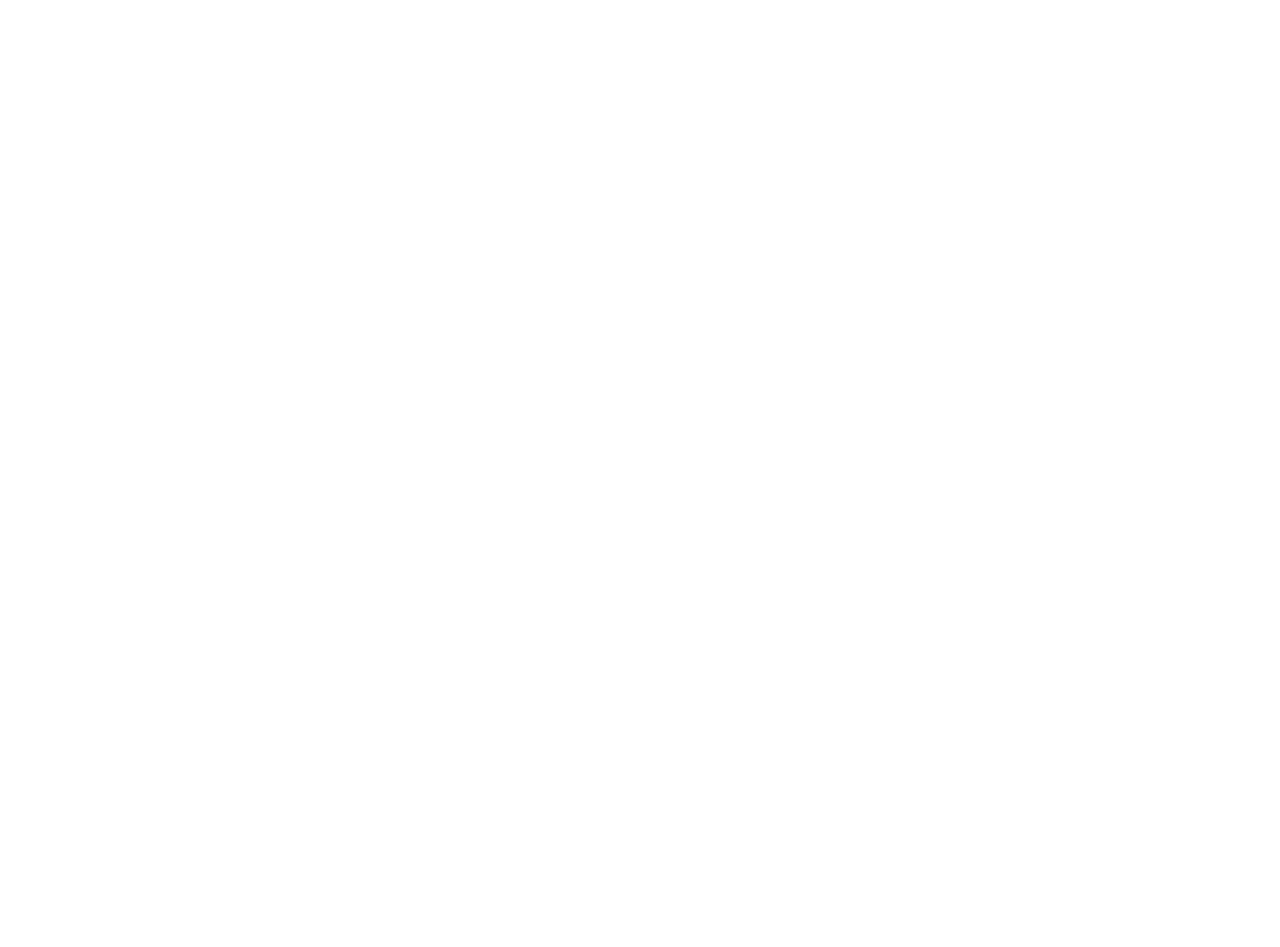
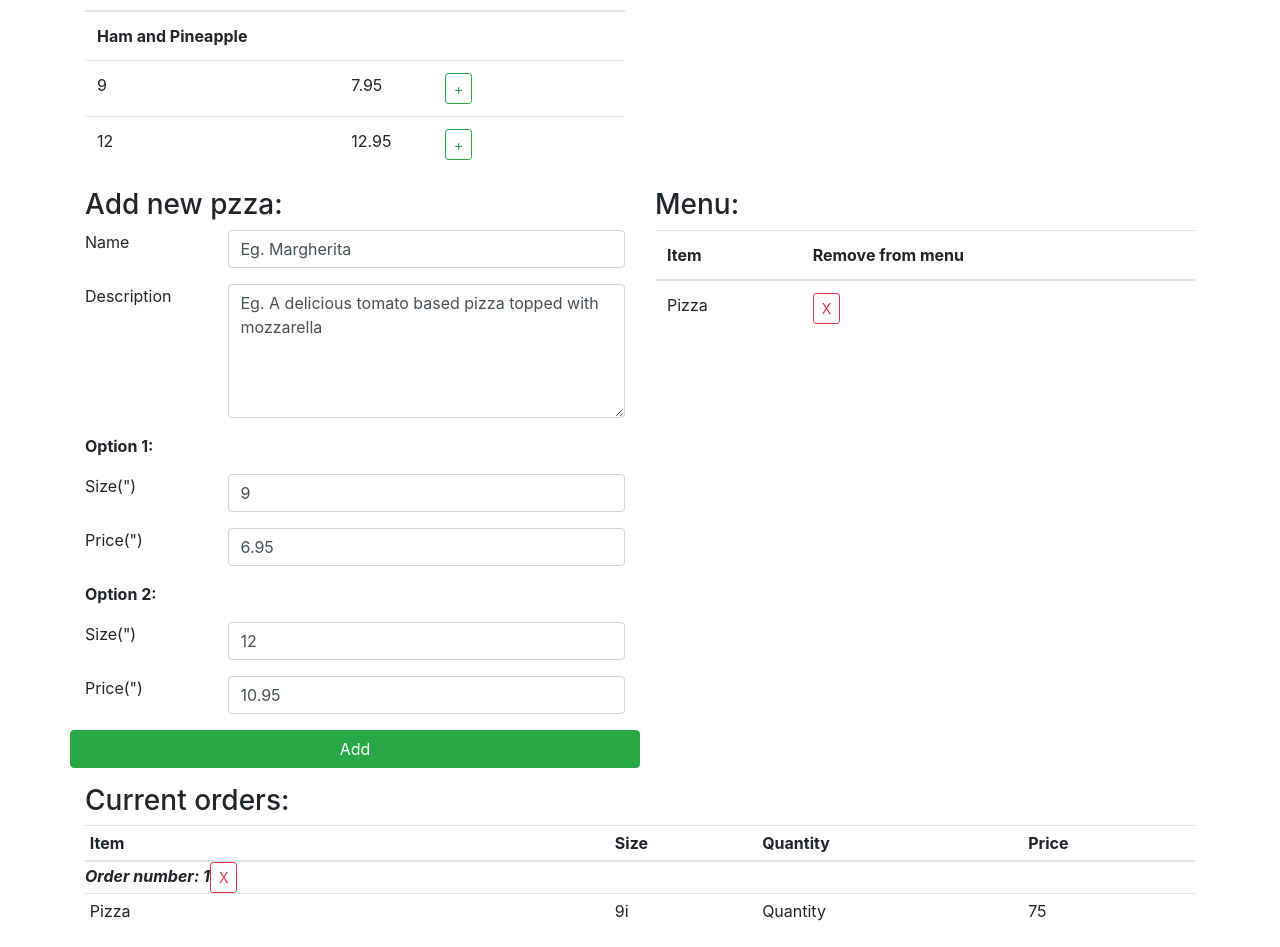
Before and after one commit to delirium-sidhe/fire-vue-pizza, a Vue app: page / in a window 1280 px wide. Shown: the part 1245-2192 px from the top of the page. Before the commit the page ends 1084 px from the top, so only its background shows below. Built offline with nearby package versions, Linux system fonts and the light colour scheme.

Commit message:
Ready for firebase

```diff
--- a/package.json
+++ b/package.json
@@ -8,6 +8,7 @@
     "lint": "vue-cli-service lint"
   },
   "dependencies": {
+    "firebase": "^5.8.4",
     "vue": "^2.6.6",
     "vue-router": "^3.0.1",
     "vuex": "^3.0.1"
--- a/src/App.vue
+++ b/src/App.vue
@@ -5,6 +5,12 @@
     </div>
     <div class="container">
       <pp-home></pp-home>
+    </div>
+    <div class="container">
+      <pp-menu></pp-menu>
+    </div>
+    <div class="container">
+      <pp-admin></pp-admin>
     </div>
     <div class="container">
       <pp-footer></pp-footer>
@@ -16,12 +22,16 @@
 import Header from './components/Header.vue'
 import Footer from './components/Footer.vue'
 import Home from './components/Home.vue'
+import Menu from './components/Menu.vue'
+import Admin from './components/Admin.vue'
 
 export default {
   components: {
     ppHeader: Header,
     ppFooter: Footer,
-    ppHome: Home
+    ppHome: Home,
+    ppMenu: Menu,
+    ppAdmin: Admin
   }
 }
 </script>
--- /dev/null
+++ b/src/components/Admin.vue
@@ -0,0 +1,70 @@
+<template>
+  <div>
+    <div class="row">
+      <div class="col-sm-12 col-md-6">
+        <pp-new-pizza></pp-new-pizza>
+      </div>
+
+      <div class="col-sm-12 col-md-6">
+        <h3>Menu:</h3>
+        <table class="table table-hover">
+          <thead class="thead-default">
+            <tr>
+              <th>Item</th>
+              <th>Remove from menu</th>
+            </tr>
+          </thead>
+          <tbody>
+            <tr>
+              <td>Pizza</td>
+              <td>
+                <button class="btn btn-outline-danger btn-sm">X</button>
+              </td>
+            </tr>
+          </tbody>
+        </table>
+      </div>
+    </div>
+    <div class="row">
+      <div class="col-sm-12">
+        <h3>Current orders:</h3>
+        <table class="table table-sm">
+          <thead class="thead-default">
+            <tr>
+              <th>Item</th>
+              <th>Size</th>
+              <th>Quantity</th>
+              <th>Price</th>
+            </tr>
+          </thead>
+          <tbody>
+            <div class="order-number">
+              <strong>
+                <em>Order number: 1</em>
+              </strong>
+              <button class="btn btn-outline-danger btn-sm">X</button>
+            </div>
+            <tr>
+              <td>Pizza</td>
+              <td>9i</td>
+              <td>Quantity</td>
+              <td>75</td>
+            </tr>
+          </tbody>
+        </table>
+      </div>
+    </div>
+  </div>
+</template>
+
+<script>
+import NewPizza from './NewPizza.vue'
+
+export default {
+  components: {
+    ppNewPizza: NewPizza
+  }
+}
+</script>
+
+<style scoped></style>
--- a/src/components/Footer.vue
+++ b/src/components/Footer.vue
@@ -1,7 +1,7 @@
 <template>
   <footer class="row">
     <nav class="navbar navbar-togglable-md navbar-light">
-      <ul class="nvabar-nav">
+      <ul class="nav">
         <li class="nav-item">
           <a href class="nav-link">Home</a>
         </li>
--- a/src/components/Header.vue
+++ b/src/components/Header.vue
@@ -2,7 +2,7 @@
   <header class="row">
     <nav class="navbar navbar-togglable-md navbar-light">
       <a href="/" class="navbar-brand">Pizza Home</a>
-      <ul class="nvabar-nav">
+      <ul class="nav">
         <li class="nav-item">
           <a href class="nav-link">Home</a>
         </li>
--- /dev/null
+++ b/src/components/Menu.vue
@@ -0,0 +1,157 @@
+<template>
+  <div class="row">
+    <div class="col-sm-12 col-md-6">
+      <table class="table table-hover">
+        <thead class="thead-default">
+          <tr>
+            <th>Size</th>
+            <th>Price</th>
+            <th>Add to basket</th>
+          </tr>
+        </thead>
+        <tbody v-for="item in getMenuItems" :key="item.name">
+          <tr>
+            <td>
+              <strong>{{ item.name }}</strong>
+            </td>
+          </tr>
+          <tr v-for="option in item.options">
+            <td>{{ option.size }}</td>
+            <td>{{ option.price }}</td>
+            <td>
+              <button
+                class="btn btn-sm btn-outline-success"
+                type="button"
+                @click="addToBasket(item, option)"
+              >
+                +
+              </button>
+            </td>
+          </tr>
+        </tbody>
+      </table>
+    </div>
+    <!-- Shopping Basket -->
+    <div class="col-sm-12 col-md-6">
+      <div v-if="basket.length > 0">
+        <table class="table">
+          <thead class="thead-default">
+            <tr>
+              <th>Quantity</th>
+              <th>Item</th>
+              <th>Total</th>
+            </tr>
+          </thead>
+          <tbody v-for="item in basket">
+            <tr>
+              <td>
+                <button
+                  class="btn btn-sm"
+                  type="button"
+                  @click="decreaseQuantity(item)"
+                >
+                  -
+                </button>
+                <span>{{ item.quantity }}</span>
+                <button
+                  class="btn btn-sm"
+                  type="button"
+                  @click="increaseQuantity(item)"
+                >
+                  +
+                </button>
+              </td>
+              <td>{{ item.name }} {{ item.size }}</td>
+              <td>{{ item.price * item.quantity }}</td>
+            </tr>
+          </tbody>
+        </table>
+        <p>Order total:</p>
+        <button class="btn btn-success btn-block">Place Order</button>
+      </div>
+      <div v-else>{{ basketText }}</div>
+    </div>
+  </div>
+</template>
+
+<script>
+export default {
+  data() {
+    return {
+      basket: [],
+      basketText: 'Your basket is empty!',
+      getMenuItems: {
+        1: {
+          name: 'Margherita',
+          description: 'A delicious tomato based pizza topped with mozzarella',
+          options: [
+            {
+              size: 9,
+              price: 6.95
+            },
+            {
+              size: 12,
+              price: 10.95
+            }
+          ]
+        },
+        2: {
+          name: 'Pepperoni',
+          description:
+            'A delicious tomato based pizza topped with mozzarella and pepperoni',
+          options: [
+            {
+              size: 9,
+              price: 7.95
+            },
+            {
+              size: 12,
+              price: 12.95
+            }
+          ]
+        },
+        3: {
+          name: 'Ham and Pineapple',
+          description:
+            'A delicious tomato based pizza topped with mozzarella, ham and pineapple',
+          options: [
+            {
+              size: 9,
+              price: 7.95
+            },
+            {
+              size: 12,
+              price: 12.95
+            }
+          ]
+        }
+      }
+    }
+  },
+  methods: {
+    addToBasket(item, option) {
+      this.basket.push({
+        name: item.name,
+        price: option.price,
+        size: option.price,
+        quantity: 1
+      })
+    },
+
+    increaseQuantity(item) {
+      item.quantity++
+    },
+    decreaseQuantity(item) {
+      item.quantity--
+      if (item.quantity === 0) {
+        this.removeFromBasket(item)
+      }
+    },
+    removeFromBasket(item) {
+      this.basket.splice(this.basket.indexOf(item), 1)
+    }
+  }
+}
+</script>
+
+<style scoped></style>
--- /dev/null
+++ b/src/components/NewPizza.vue
@@ -0,0 +1,110 @@
+<template>
+  <div>
+    <form action>
+      <h3>Add new pzza:</h3>
+      <div class="form-group row">
+        <label class="col-sm-3" for>Name</label>
+        <div class="col-sm-9">
+          <input type="text" class="form-control" v-model="newPizza.name" />
+        </div>
+      </div>
+      <div class="form-group row">
+        <label class="col-sm-3" for>Description</label>
+        <div class="col-sm-9">
+          <textarea
+            type="text"
+            class="form-control"
+            rows="5"
+            v-model="newPizza.description"
+          ></textarea>
+        </div>
+      </div>
+      <p>
+        <strong>Option 1:</strong>
+      </p>
+      <div class="form-group row">
+        <label class="col-sm-3" for>Size(")</label>
+        <div class="col-sm-9">
+          <input
+            type="text"
+            class="form-control"
+            v-model="newPizza.options[0].size"
+          />
+        </div>
+      </div>
+      <div class="form-group row">
+        <label class="col-sm-3" for>Price(")</label>
+        <div class="col-sm-9">
+          <input
+            type="text"
+            class="form-control"
+            v-model="newPizza.options[0].price"
+          />
+        </div>
+      </div>
+      <p>
+        <strong>Option 2:</strong>
+      </p>
+      <div class="form-group row">
+        <label class="col-sm-3" for>Size(")</label>
+        <div class="col-sm-9">
+          <input
+            type="text"
+            class="form-control"
+            v-model="newPizza.options[1].size"
+          />
+        </div>
+      </div>
+      <div class="form-group row">
+        <label class="col-sm-3" for>Price(")</label>
+        <div class="col-sm-9">
+          <input
+            type="text"
+            class="form-control"
+            v-model="newPizza.options[1].price"
+          />
+        </div>
+      </div>
+      <div class="form-group row">
+        <button
+          class="btn btn-success btn-block"
+          type="button"
+          @click="addMenuItem"
+        >
+          Add
+        </button>
+      </div>
+    </form>
+  </div>
+</template>
+
+<script>
+export default {
+  data() {
+    return {
+      newPizza: {
+        name: 'Eg. Margherita',
+        description:
+          'Eg. A delicious tomato based pizza topped with mozzarella',
+        options: [
+          {
+            size: 9,
+            price: 6.95
+          },
+          {
+            size: 12,
+            price: 10.95
+          }
+        ]
+      }
+    }
+  },
+  methods: {
+    addMenuItem() {
+      console.log(this.newPizza)
+    }
+  }
+}
+</script>
+
+<style scoped></style>
```
Also changed, not shown: 2 other files (tests, documents, lock files or other folders).
